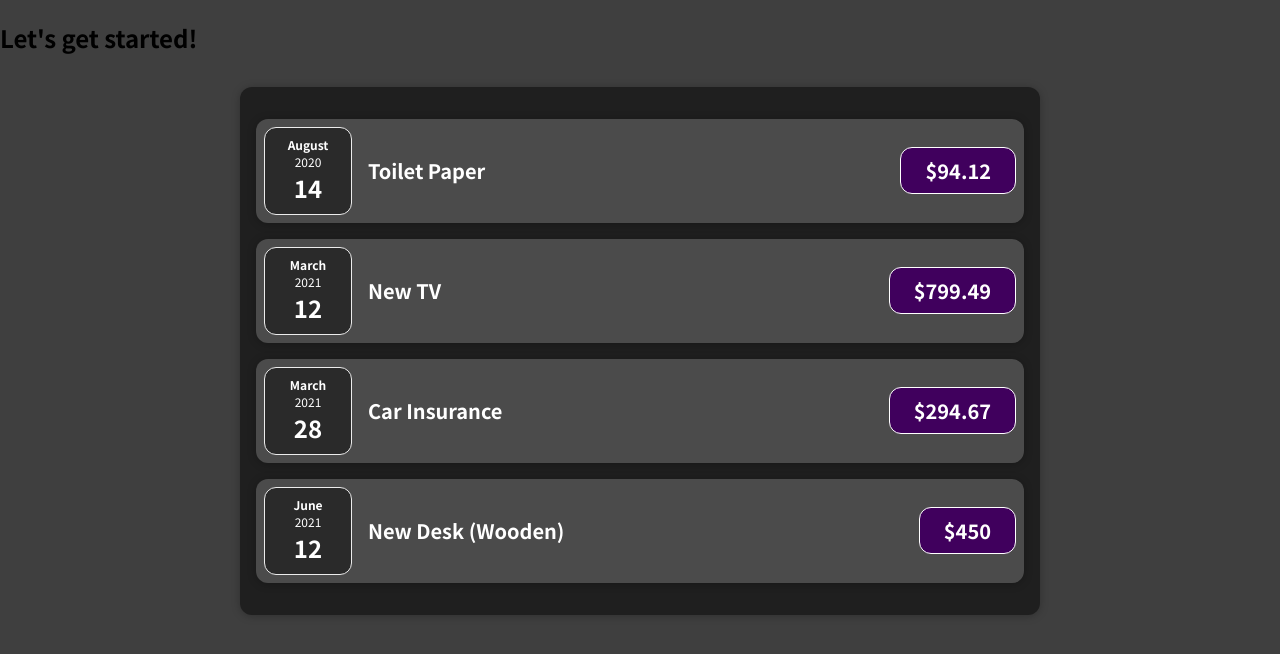
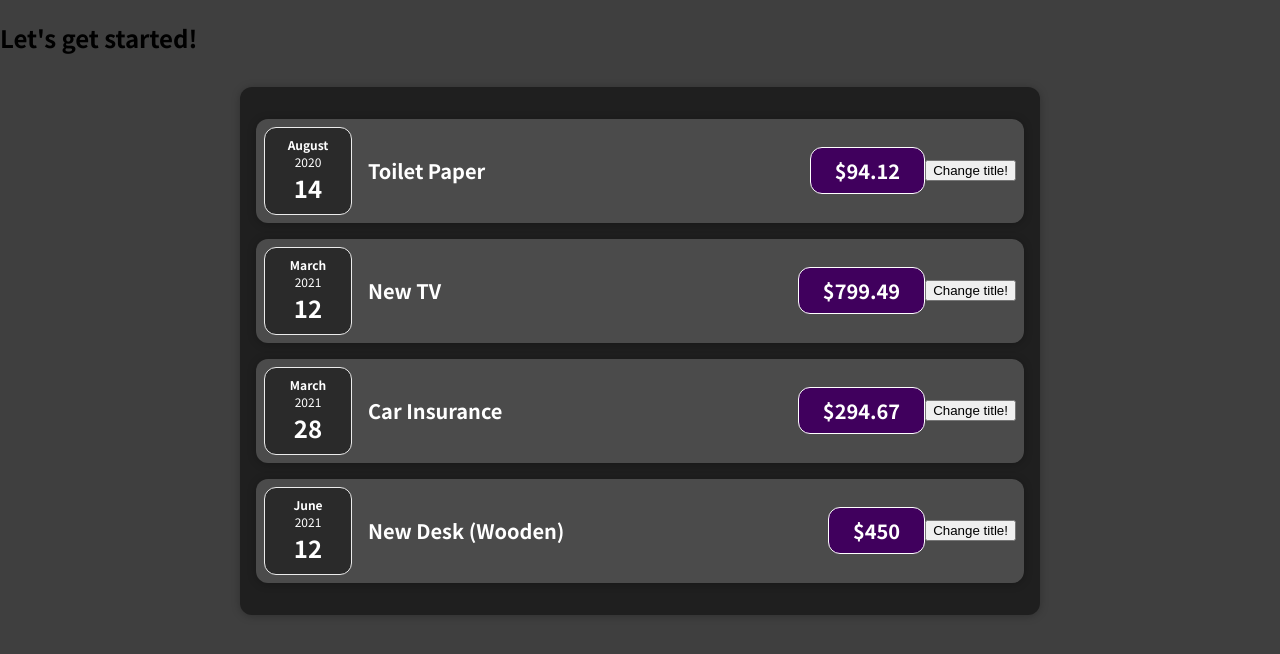
Before and after one commit to stefpetrov/Expense-Tracker-Udemy, a React (Create React App) app: page / in a window 1280 px wide. Shown: the top 654 px of the page. Built offline with nearby package versions, Linux system fonts and the light colour scheme.

Commit message:
add events

```diff
--- a/src/components/Expenses/ExpenseItem.js
+++ b/src/components/Expenses/ExpenseItem.js
@@ -5,6 +5,12 @@ import Card from '../UI/Card';
 import './ExpenseItem.css';
 
 const ExpenseItem = (props) => {
+
+  const clickHandler = () => {
+
+    console.log("clicked!")
+  }
+
   return (
     <Card className='expense-item'>
       <ExpenseDate date={props.date} />
@@ -12,6 +18,7 @@ const ExpenseItem = (props) => {
         <h2>{props.title}</h2>
         <div className='expense-item__price'>${props.amount}</div>
       </div>
+      <button onClick={clickHandler}>Change title!</button>
     </Card>
   );
 }
```
